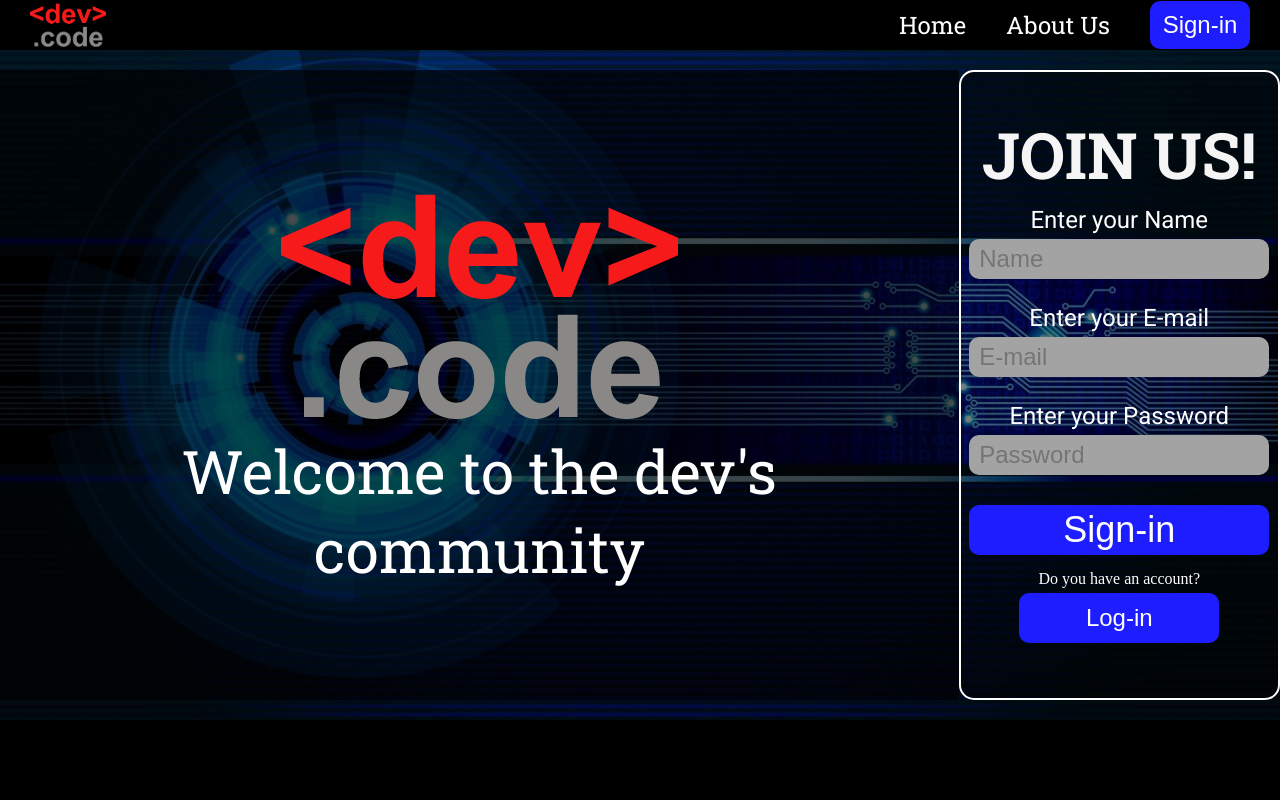
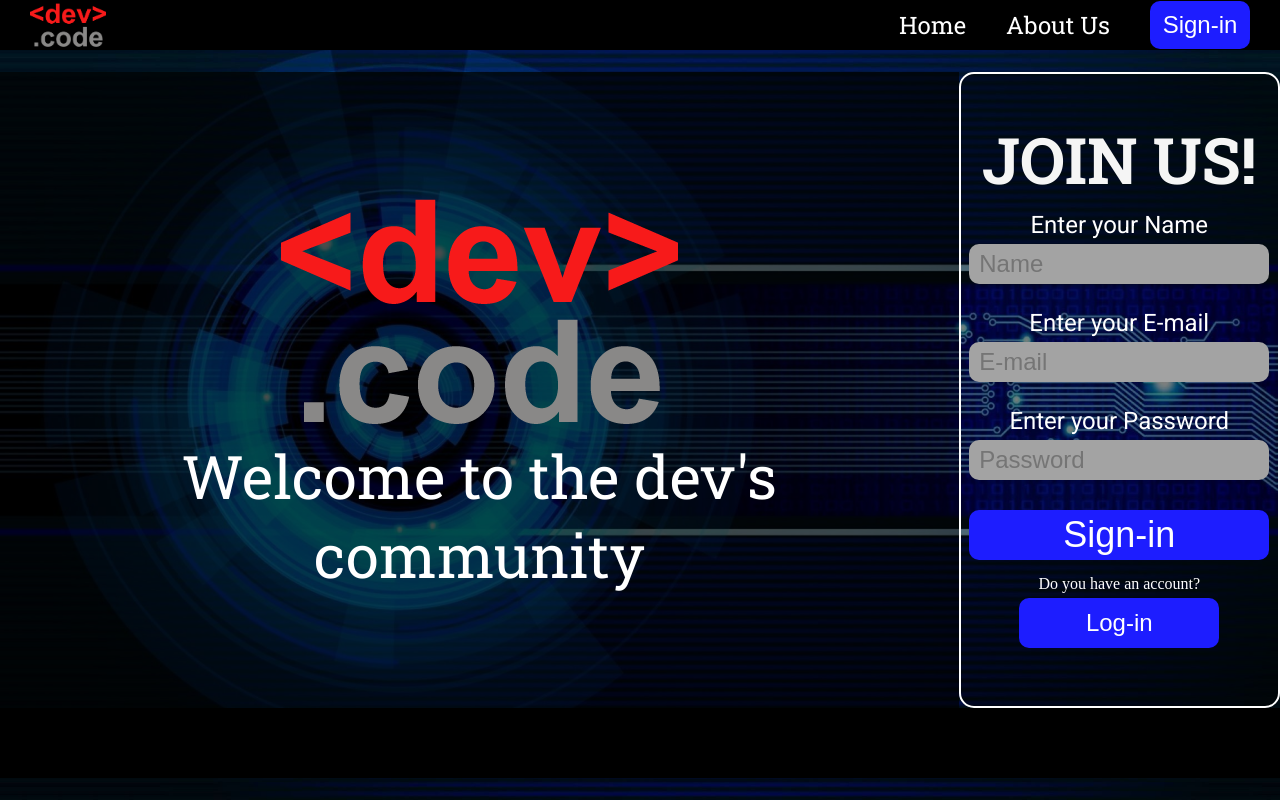
Before and after one commit to MVitabar/DEV.CODE, a plain HTML site: page index.html in a window 1280 px wide. Drawn offline with Linux system fonts and the light colour scheme.

Commit message:
details on viewport

```diff
--- a/index.html
+++ b/index.html
@@ -53,7 +53,7 @@
         <p>Do you have an account?</p>
         <button id="log-in">Log-in</button>
       </div>
+      <footer></footer>
     </main>
-    <footer></footer>
   </body>
 </html>
--- a/style.css
+++ b/style.css
@@ -2,6 +2,7 @@
     margin: 0;
     padding: 0;
     box-sizing: border-box;
+
 
 
 }
@@ -11,7 +12,9 @@
 .main-section {
     background-image: url(./assets/fondo-tech.jpg);
     background-size: cover;
-    min-height: calc(100vh - 80px);
+    min-width: 100vw;
+    height: 100vh;
+
     display: grid;
     grid-template-areas:
         " header header header header "
@@ -83,7 +86,7 @@ header {
     }
 
     & p {
-        max-width: 80%;
+        max-width: 70%;
         color: white;
         font-size: 60px;
         font-family: "Roboto Slab", serif;
@@ -178,6 +181,6 @@ header {
 footer {
     grid-area: footer;
     background-color: black;
-    height: 80px;
+    height: 70px;
 
 }
```
